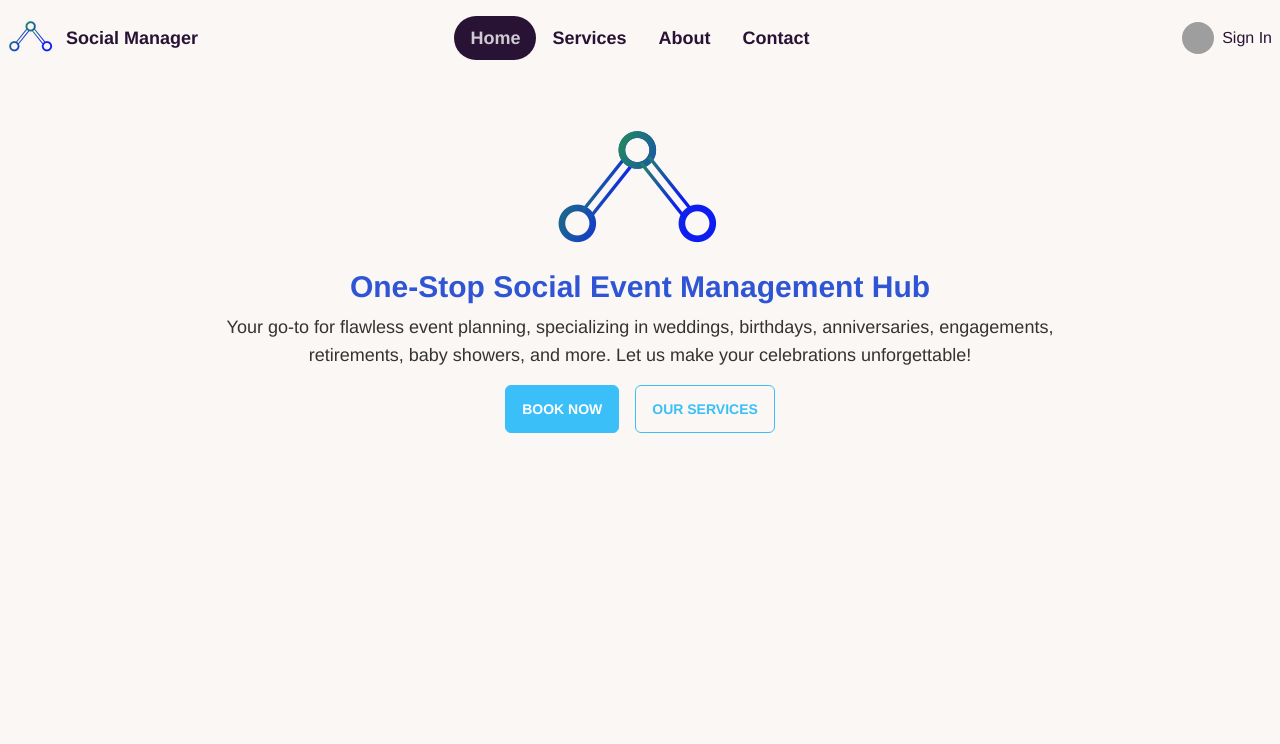
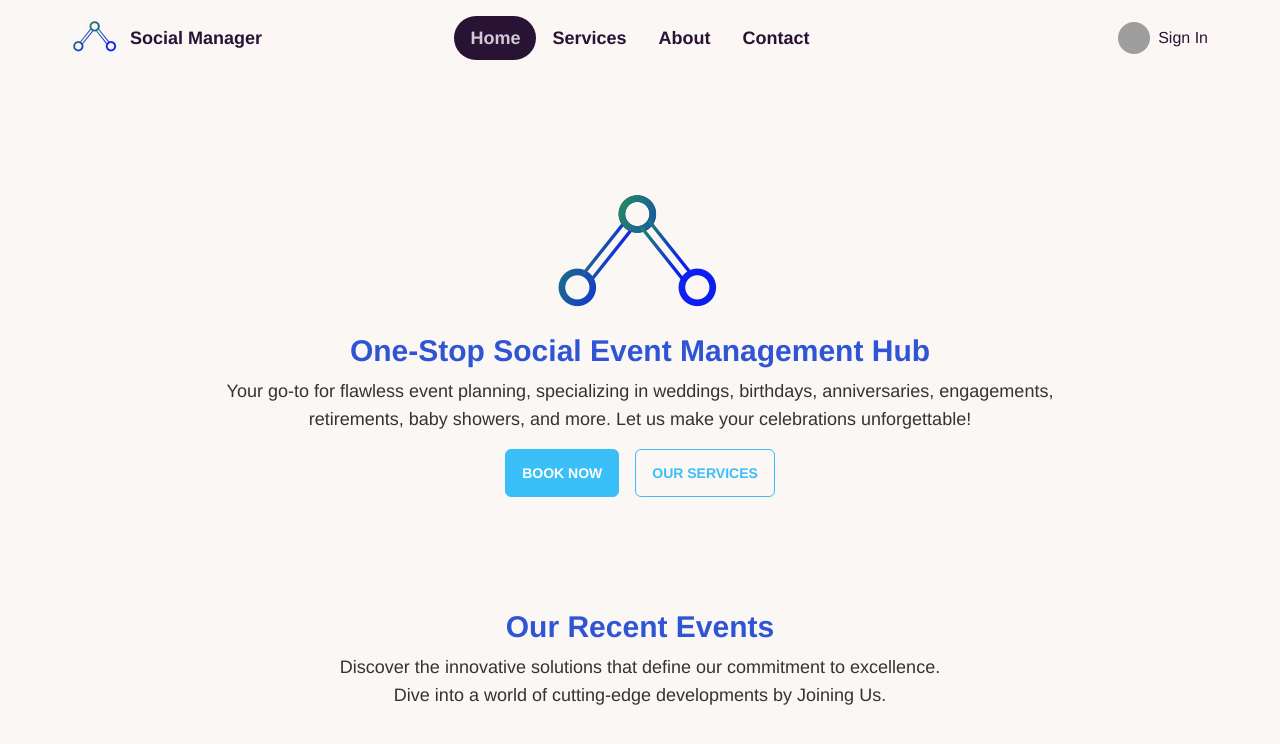
Before and after one commit to mkasiam/social-manager, a React (Vite) app: page / in a window 1280 px wide. Shown: the top 744 px of the page. Built offline with nearby package versions, Linux system fonts and the light colour scheme; no server answers; grey boxes are pictures that could not be loaded.

Commit message:
event section added done

```diff
--- a/src/components/Home/Banner.jsx
+++ b/src/components/Home/Banner.jsx
@@ -1,6 +1,7 @@
 const Banner = () => {
   return (
-    <div className="flex flex-col items-center py-8">
+    <div className="max-h-max flex items-center justify-center">
+      <div className="flex flex-col items-center py-24 ">
       <div className="mb-4">
         <img src="bannerImg.png" alt="" />
       </div>
@@ -19,6 +20,7 @@ const Banner = () => {
         <button className="btn btn-active btn-info rounded-md text-white font-bold">Book Now</button>
         <button className="btn btn-outline btn-info rounded-md">Our Services</button>
       </div>
+      </div>
     </div>
   );
 };
--- /dev/null
+++ b/src/components/Home/Events.jsx
@@ -0,0 +1,12 @@
+const Events = () => {
+    return (
+        <div className="">
+            <div className="mt-4 text-center">
+                <h1 className="text-lg md:text-xl lg:text-3xl font-bold text-[#2F55D4]">Our Recent Events</h1>
+                <p className="text-[#333333] text-lg mt-2">Discover the innovative solutions that define our commitment to excellence. <br /> Dive into a world of cutting-edge developments by Joining Us.</p>
+            </div>
+        </div>
+    );
+};
+
+export default Events;
--- a/src/components/Home/Home.jsx
+++ b/src/components/Home/Home.jsx
@@ -1,9 +1,11 @@
 import Banner from "./Banner";
+import Events from "./Events";
 
 const Home = () => {
     return (
         <div>
             <Banner></Banner>
+            <Events></Events>
         </div>
     );
 };
--- a/src/components/layout/Root/Root.jsx
+++ b/src/components/layout/Root/Root.jsx
@@ -2,7 +2,7 @@ import { Outlet } from "react-router-dom";
 import Navbar from "../../Navbar/Navbar";
 const Root = () => {
     return (
-        <div>
+        <div className="max-w-6xl mx-auto">
             <Navbar></Navbar>
             <Outlet></Outlet>
         </div>
```
Also changed, not shown: public/party.png (added).
